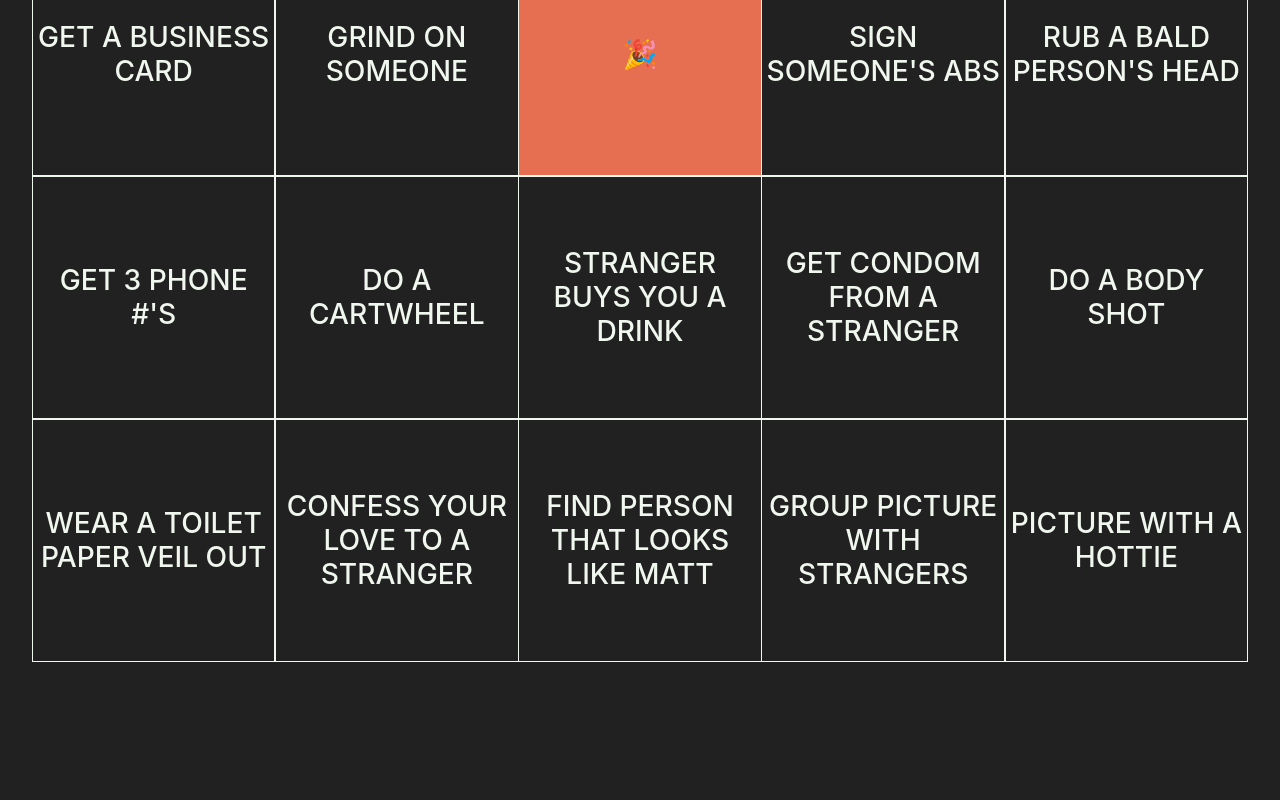
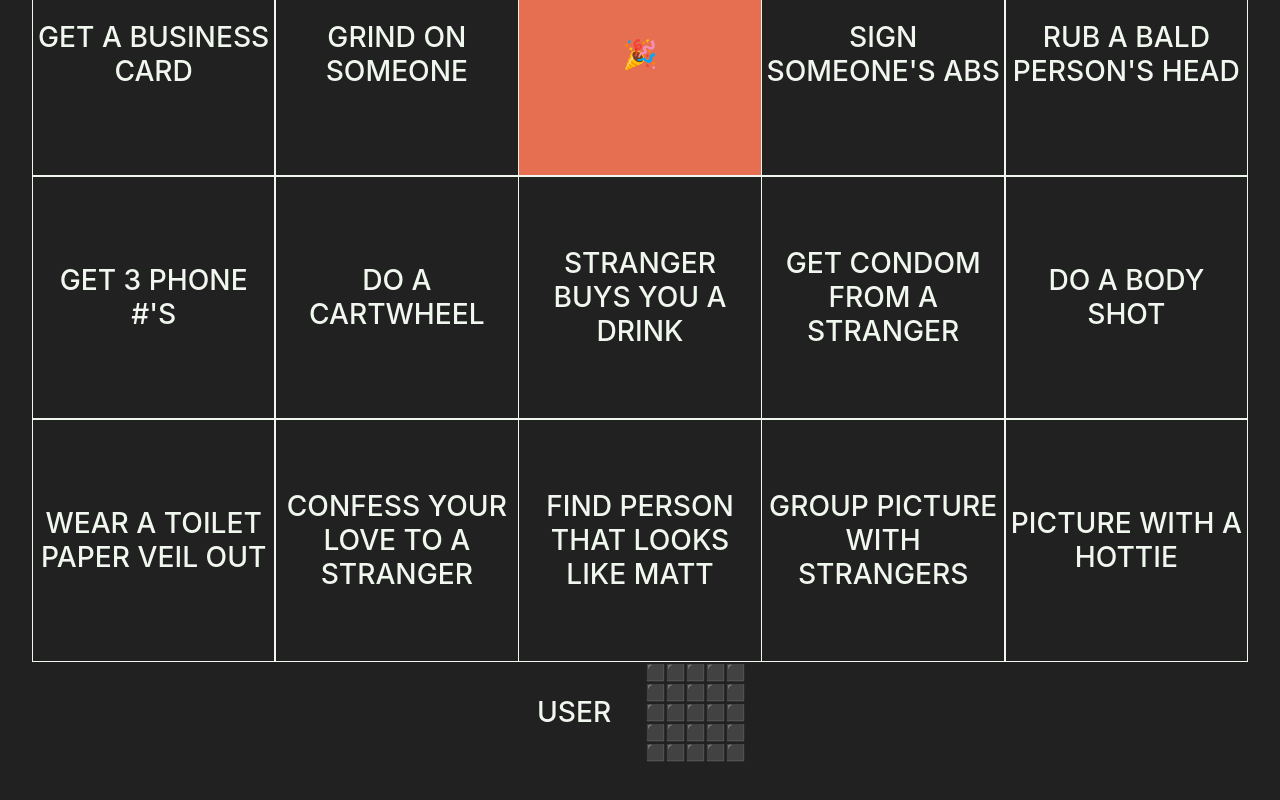
Before and after one commit to chaseharbour/bayngo, a Next.js app: page / in a window 1280 px wide. Shown: the part 730-1530 px from the top of the page. Before the commit the page ends 1456 px from the top, so only its background shows below. Built offline with nearby package versions, Linux system fonts and the light colour scheme.

Commit message:
feat(/components/user.js): Created user component to track the board progress of another user in a room.

```diff
--- /dev/null
+++ b/components/user.js
@@ -0,0 +1,46 @@
+import React, { useState } from "react";
+import styles from "../styles/User.module.css";
+
+const User = () => {
+  const [id, setId] = useState(null);
+  const [name, setName] = useState("user");
+  const [board, setBoard] = useState([
+    { tile: 0, state: false },
+    { tile: 1, state: false },
+    { tile: 2, state: false },
+    { tile: 3, state: false },
+    { tile: 4, state: false },
+    { tile: 5, state: false },
+    { tile: 6, state: false },
+    { tile: 7, state: false },
+    { tile: 8, state: false },
+    { tile: 9, state: false },
+    { tile: 10, state: false },
+    { tile: 11, state: false },
+    { tile: 12, state: false },
+    { tile: 13, state: false },
+    { tile: 14, state: false },
+    { tile: 15, state: false },
+    { tile: 16, state: false },
+    { tile: 17, state: false },
+    { tile: 18, state: false },
+    { tile: 19, state: false },
+    { tile: 20, state: false },
+    { tile: 21, state: false },
+    { tile: 22, state: false },
+    { tile: 23, state: false },
+    { tile: 24, state: false },
+  ]);
+  return (
+    <aside className={styles.container}>
+      <p className={styles.text}>{name}</p>
+      <div className={styles.tiles}>
+        {board.map((tile) => (
+          <p className={styles.tile}>{tile.state ? "🟧" : "⬛"}</p>
+        ))}
+      </div>
+    </aside>
+  );
+};
+
+export default User;
--- a/pages/index.js
+++ b/pages/index.js
@@ -1,5 +1,6 @@
 import Head from "next/head";
 import Bingo from "./board";
+import User from "../components/user";
 import Image from "next/image";
 import Link from "next/link";
 import styles from "../styles/Home.module.css";
@@ -27,6 +28,7 @@
           <a>Join</a>
         </Link>
         <Bingo />
+        <User />
       </main>
     </div>
   );
--- /dev/null
+++ b/styles/User.module.css
@@ -0,0 +1,28 @@
+.container {
+  display: grid;
+  grid-template-columns: repeat(2, min-content);
+  grid-gap: 2rem;
+  align-items: center;
+}
+
+.text {
+  font-size: var(--text-size);
+  font-weight: 500;
+  color: var(--text-main);
+  background: none;
+  text-align: center;
+  text-transform: uppercase;
+  padding: 0;
+  margin: 0.15rem;
+}
+
+.tiles {
+  display: grid;
+  grid-template-columns: repeat(5, min-content);
+  grid-template-rows: repeat(5, min-content);
+}
+
+.tile {
+  margin: 0;
+  padding: 0;
+}
--- a/styles/globals.css
+++ b/styles/globals.css
@@ -27,7 +27,7 @@
 }
 
 a {
-  color: inherit;
+  color: var(--text-main);
   text-decoration: none;
 }
 
```
